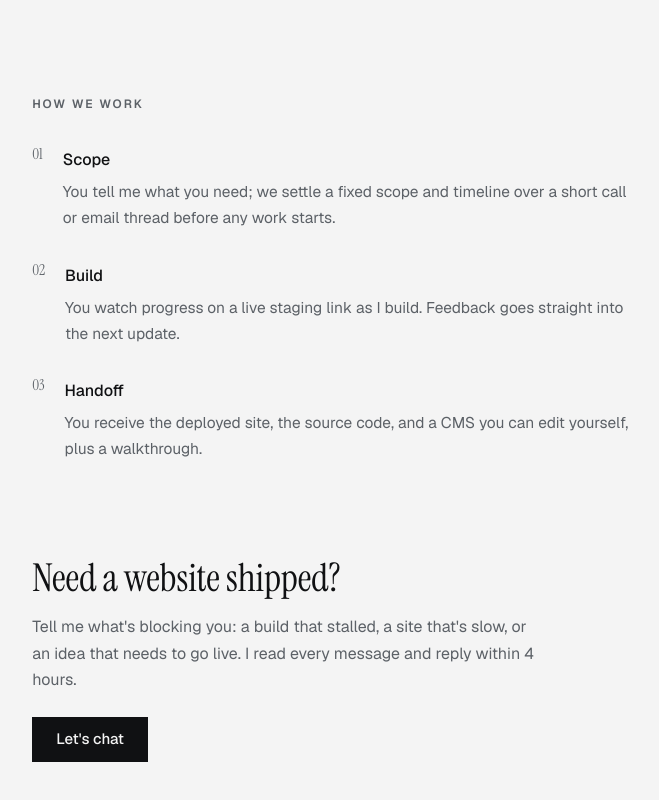
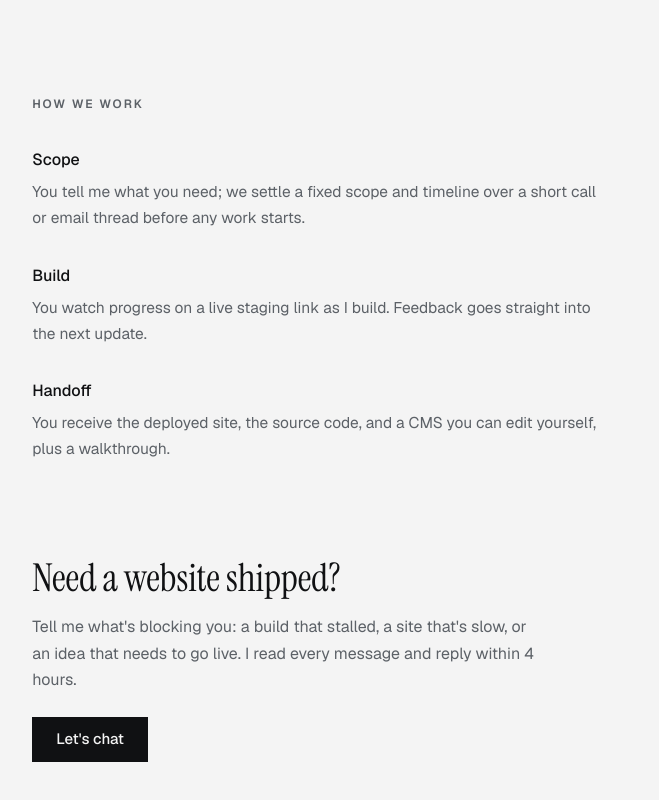
Before and after one commit to samuel-sarmah/samuel, a Next.js app: page / in a window 1280 px wide. Shown: the part 3135-3935 px from the top of the page, without its empty margins (395-1054 px from the left). Built offline with nearby package versions, Linux system fonts and the light colour scheme.

Commit message:
Drop numbered markers from How-we-work steps

```diff
--- a/app/page.js
+++ b/app/page.js
@@ -140,9 +140,6 @@ export default function Home() {
         <ol className="mt-8 space-y-8">
           {PROCESS.map((step, i) => (
             <li key={step.title} className="flex gap-5">
-              <span className="display text-[15px] text-[var(--muted)]">
-                0{i + 1}
-              </span>
               <div>
                 <h3 className="text-[16px] font-medium">{step.title}</h3>
                 <p className="mt-1.5 max-w-[56ch] text-[15.5px] text-[var(--muted)]">
```
